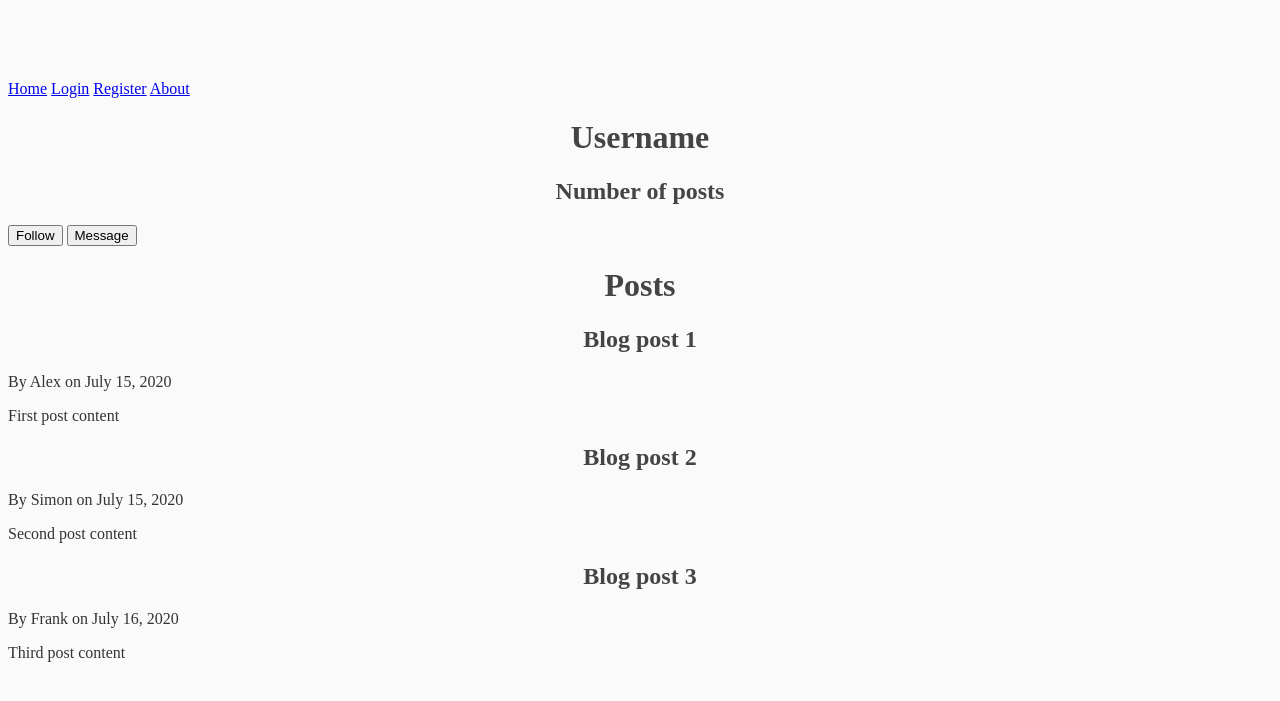
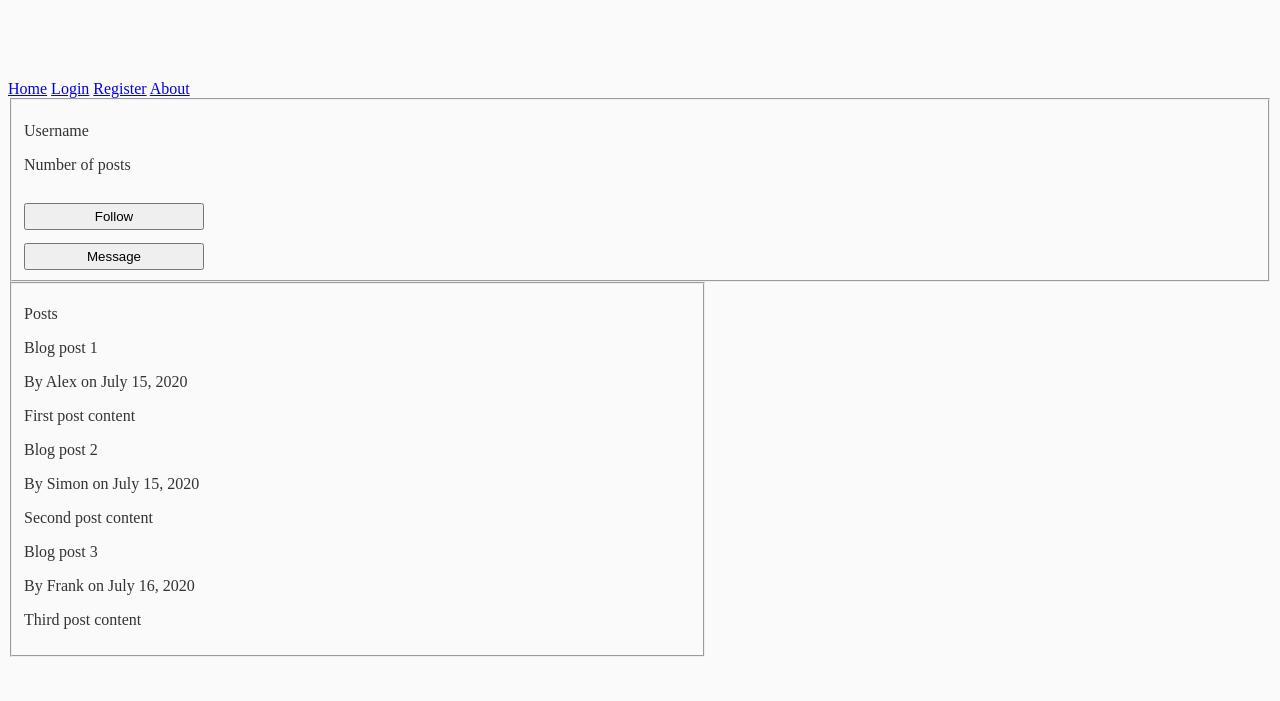
Before and after one commit to alexeysp11/flask-social-blog, a Flask app: page /profile in a window 1280 px wide. Shown: the top 701 px of the page. Run offline with Flask 2, Linux system fonts and the light colour scheme.

Commit message:
Added some drafts for the Profile page

```diff
--- a/templates/profile.html
+++ b/templates/profile.html
@@ -3,14 +3,25 @@
 {% block title %}Username{% endblock title %}
 
 {% block content %}
-    <h1>Username</h1>
-	<h2>Number of posts</h2>
-	<button>Follow</button>
-    <button>Message</button>
-    <h1>Posts</h1>
-    {% for post in posts %}
-		<h2>{{ post.title }}</h2>
-		<p>By {{ post.author }} on {{ post.date_posted }}</p>
-		<p>{{ post.content }}</p>
-	{% endfor %}
+	<form>
+		<fieldset class="user-info-fieldset">
+			<div class="user-info">
+				<p>Username</p>
+				<p>Number of posts</p>
+			</div>
+			<div class="user-info-btns">
+				<button class="submit-btn">Follow</button>
+				<br>
+				<button class="submit-btn">Message</button>
+			</div>
+		</fieldset>
+		<fieldset class="posts-fieldset">
+			<p>Posts</p>
+			{% for post in posts %}
+				<p>{{ post.title }}</p>
+				<p>By {{ post.author }} on {{ post.date_posted }}</p>
+				<p>{{ post.content }}</p>
+			{% endfor %}
+		</fieldset>
+	</form>
 {% endblock content %}
```
